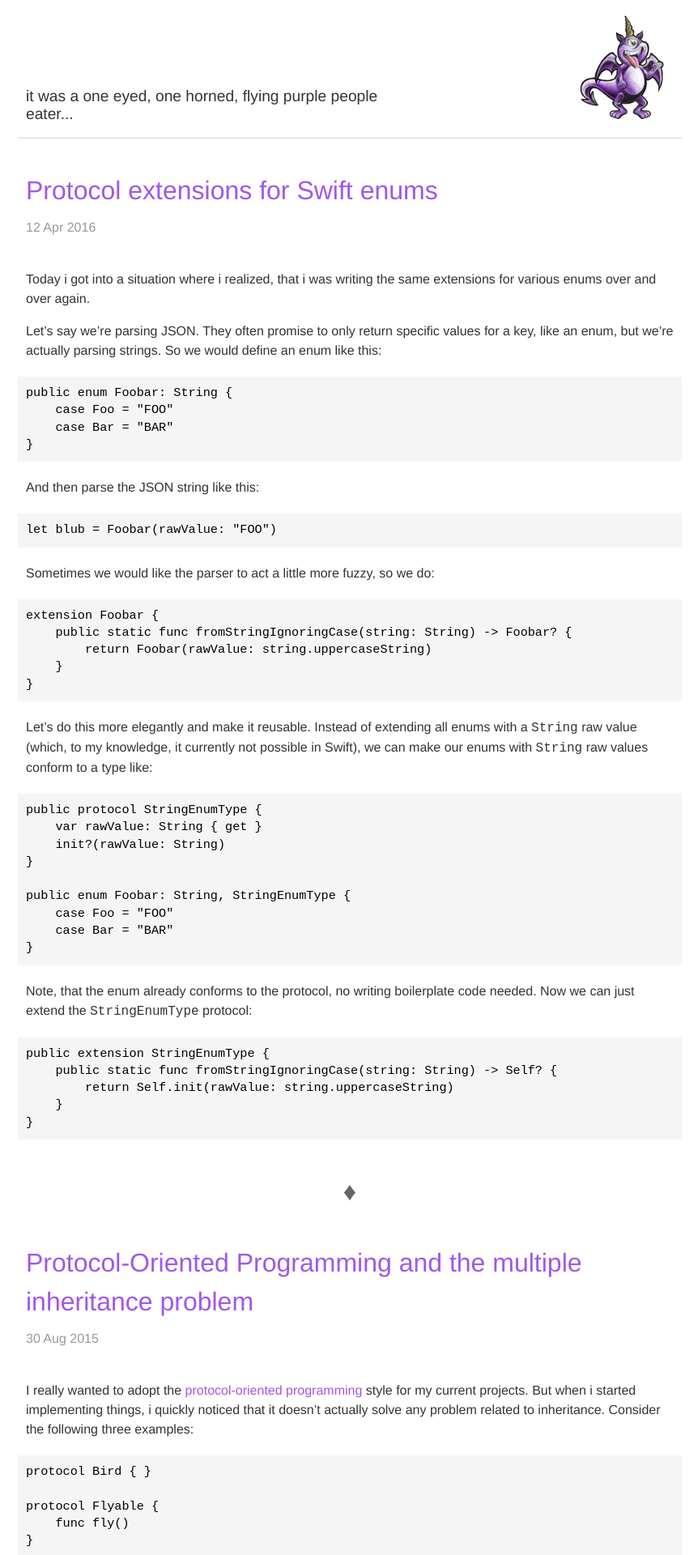
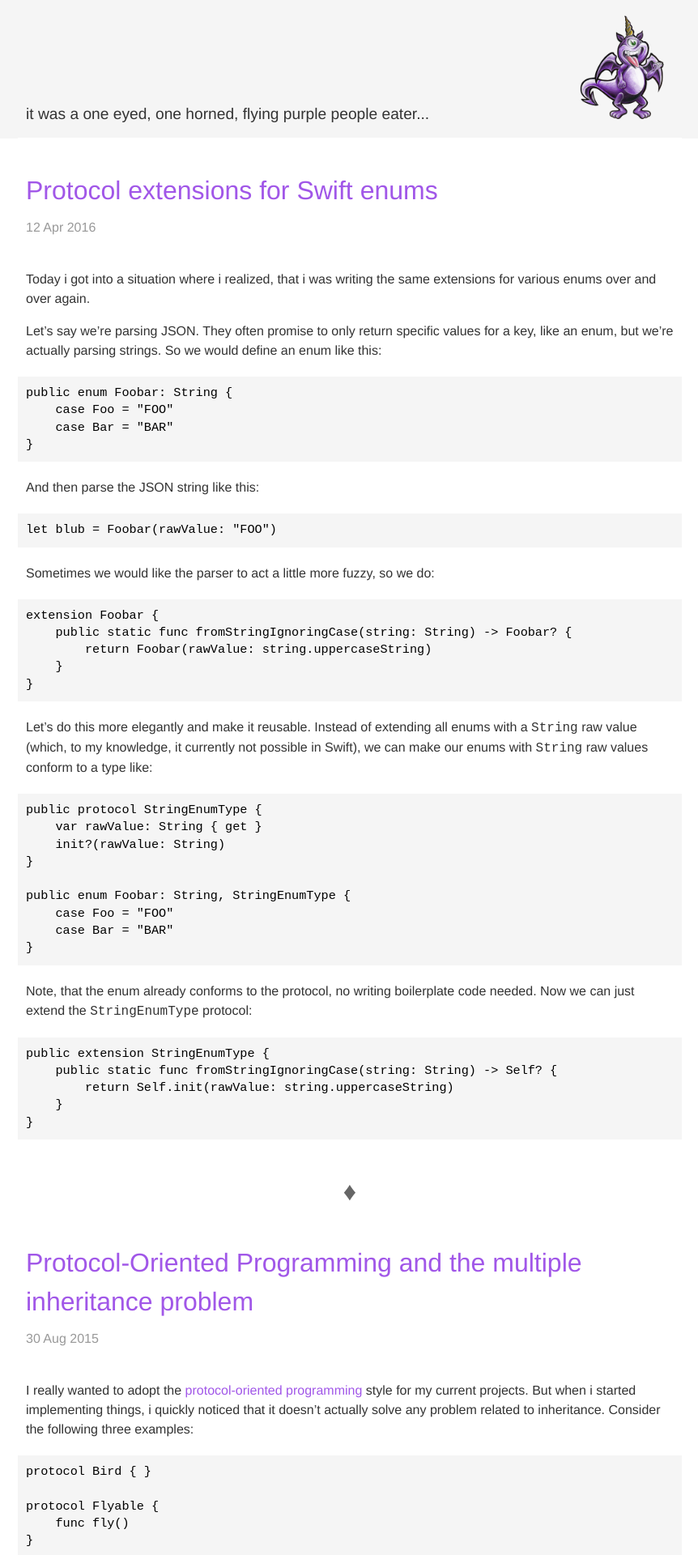
Before and after one commit to cargath/cargath.github.io, a Jekyll site: the page built from index.html, in a window 1280 px wide. Shown: the top 1920 px of the page at 81% size, without its empty margins (208-1070 px from the left). Built offline with Jekyll 4.4.1, drawn with Linux system fonts in a browser that asks for light colours; the list of posts is cut into pages by our own code; some of the changed text lies outside the part shown.

Commit message:
Improve responsiveness / scaling to smaller screen sizes

```diff
--- a/_layouts/default.html
+++ b/_layouts/default.html
@@ -7,6 +7,9 @@
         <link rel="stylesheet" type="text/css" href="/css/main.css">
     </head>
     <body>
+        <!-- Header / Navigation -->
+        <div class="wrapper">
+            <div class="container">
                 <nav>
                     <ul id="nav">
                         <li>it was a one eyed, one horned, flying purple people eater...</li>
@@ -15,23 +18,27 @@
                     </ul>
                 </nav>
                 <hr>
+            </div><!-- /.container -->
+        </div><!-- /.wrapper -->
+
+        <!-- Content -->
+        <div class="container">{{ content }}</div><!-- /.container -->
+
+        <!-- Footer -->
+        <div class="wrapper">
             <div class="container">
-
-        {{ content }}
-
-        </div><!-- /.container -->
                 <hr>
                 <footer>
                     <ul class="nav">
                         <li><a href="/blog">Archive</a></li>
                         <li><a href="/blog/atom.xml">Atom</a></li>
                         <li><a href="/blog/feed.json">JSON</a></li>
-                <li><a href="https://github.com/cargath">GitHub</a></li>
-                <li><a href="https://twitter.com/cargath">@cargath</a></li>
                     </ul>
                     <ul class="by">
-                <li>made by <a href="/about">Carsten Könemann</a></li>
+                        <li>made by <a href="/about">Carsten Könemann</a>, <a href="https://twitter.com/cargath">@cargath</a></li>
                     </ul>
                 </footer>
+            </div><!-- /.container -->
+        </div><!-- /.wrapper -->
     </body>
 </html>
--- a/css/main.css
+++ b/css/main.css
@@ -4,13 +4,23 @@
 
 body {
     font-family: 'Helvetica Neue', 'Helvetica', 'Arial', sans-serif;
+    margin: 0;
+    padding: 0;
+}
+
+div.wrapper {
+    background-color: #f5f5f5;
+}
+
+div.container {
     margin: 0 auto;
+    max-width: 800px;
     padding: 0 10px;
-    max-width: 800px;
 }
 
 h1 {
     font-family: 'Helvetica Neue', 'Helvetica', 'Arial', sans-serif;
+    font-size: 200%;
     font-weight: 200;
     line-height: 1.5em;
     margin-bottom: 40px;
@@ -19,8 +29,19 @@
 
 h2 {
     font-family: 'Helvetica Neue', 'Helvetica', 'Arial', sans-serif;
+    font-size: 150%;
     font-weight: 200;
     margin-top: 40px;
+}
+
+@media screen and (max-width: 800px) {
+    h1 {
+        font-size: 150%;
+    }
+
+    h2 {
+        font-size: 120%;
+    }
 }
 
 a {
@@ -84,7 +105,7 @@
 
 nav ul#nav li {
     float: left;
-    margin-right: 30px;
+    margin-right: 20px;
 }
 
 nav ul#ava li {
@@ -100,15 +121,23 @@
     margin-top: -40px;
 }
 
+footer ul.nav {
+    width: 100%;
+}
+
 footer ul.nav li {
-    display: inline;
     float: left;
-    margin-right: 30px;
+    margin-left: 4px;
+    margin-right: 20px;
 }
 
 footer ul.by {
-    display: inline;
+    width: 100%;
+}
+
+footer ul.by li {
     float: right;
+    margin-right: 4px;
 }
 
 /*
@@ -176,7 +205,7 @@
 
 hr {
     border: 0;
-    border-top: 1px solid #d5d5d5;
+    border-top: 1px solid #fff;
     margin: 40px -10px;
 }
 
--- a/index.html
+++ b/index.html
@@ -12,11 +12,7 @@
     <div class="post content">
         {{ post.content }}
     </div>
-    {% if forloop.last == false %}
-        <p class="separator">♦︎</p>
-    {% else %}
-        <hr>
-    {% endif %}
+    <p class="separator">♦︎</p>
 {% endfor %}
 
 <!-- Pagination links -->
```
Lines whose indentation alone changed are shown as unchanged.
